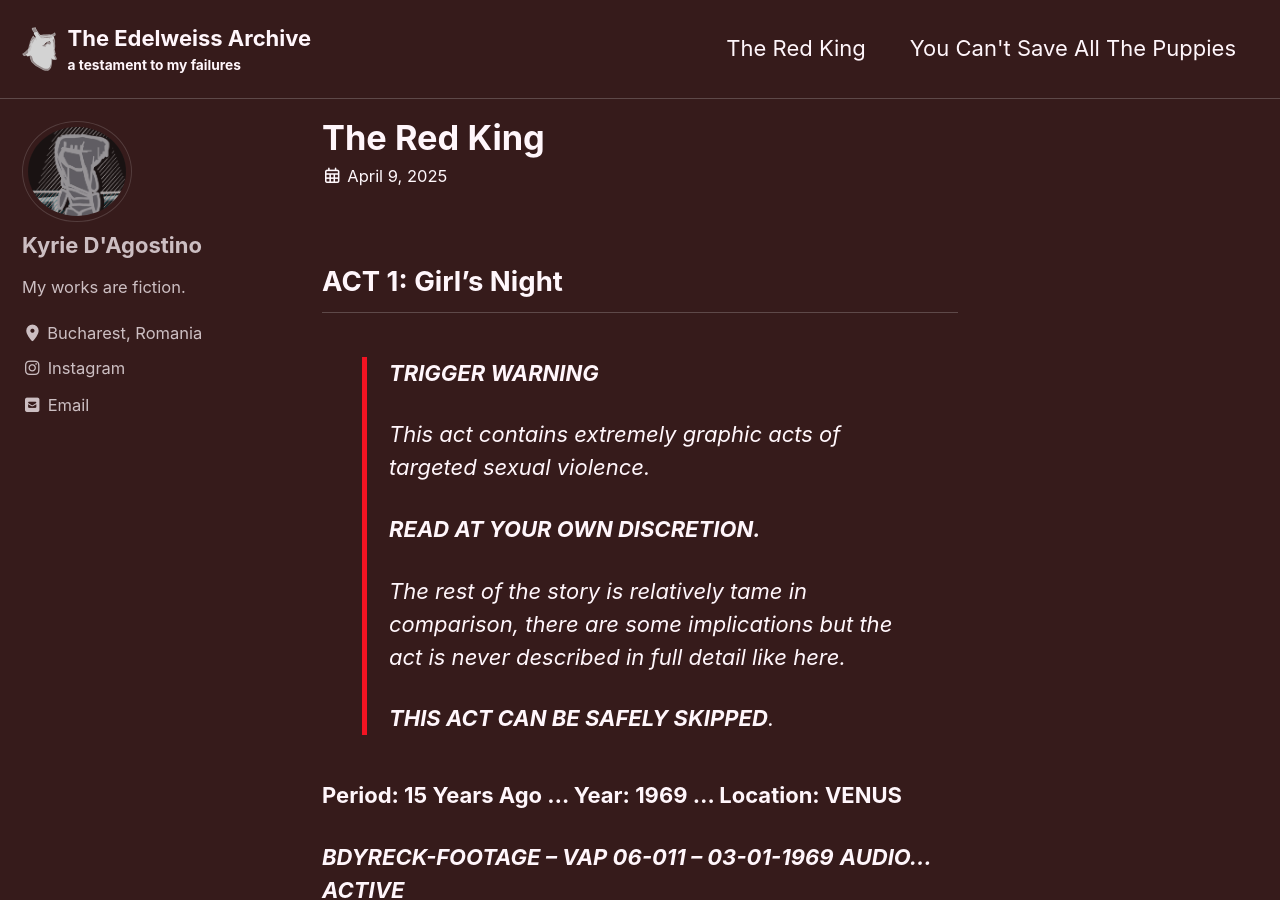
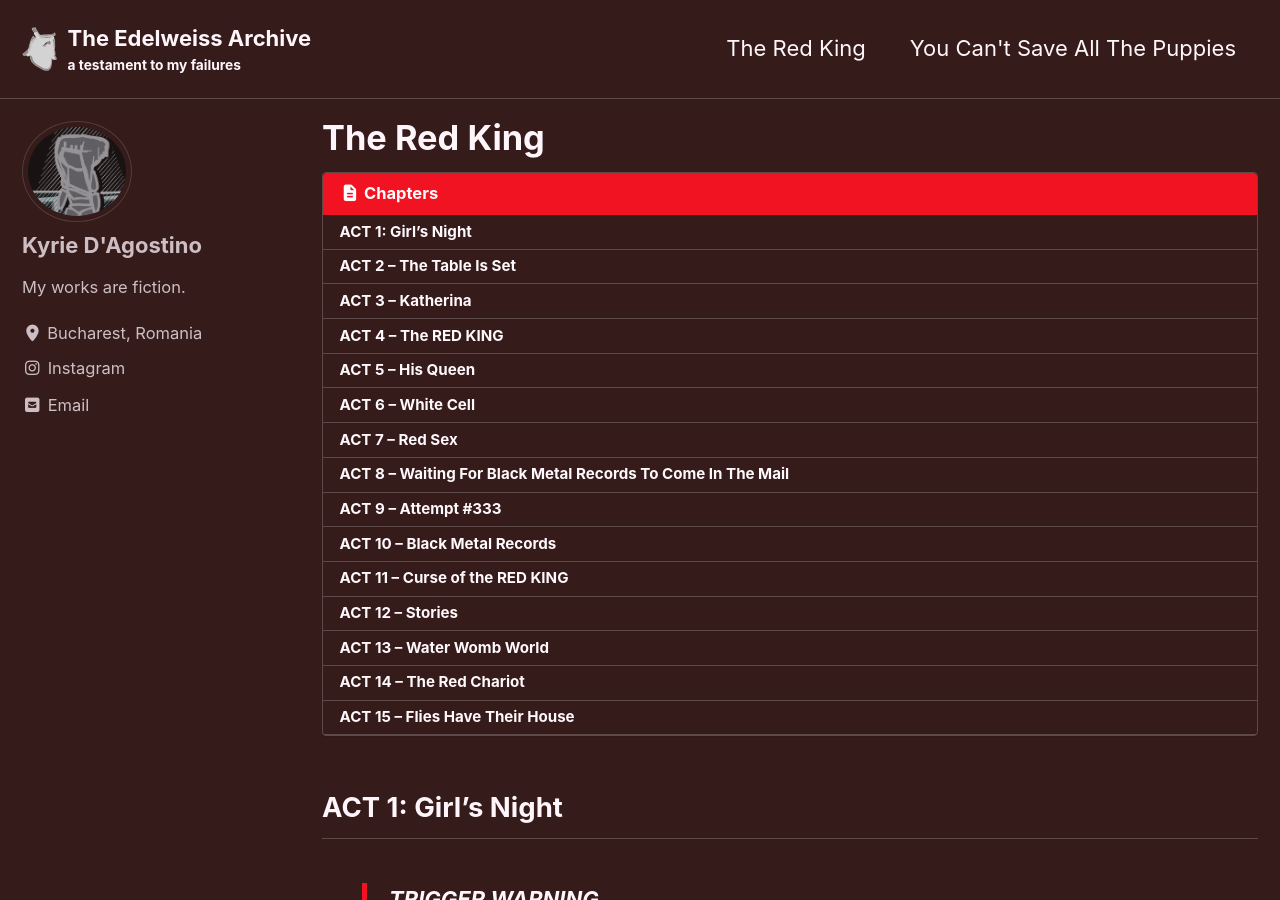
Before and after one commit to kyrie-edelweiss/edelweiss-archive, a Jekyll site: the page built from _posts/2025-04-09-the-red-king.md, in a window 1280 px wide and 900 px high. Built offline with Jekyll 4.4.1, drawn with Linux system fonts in a browser that asks for light colours; cached includes are drawn as plain includes; some of the changed text lies outside the part shown.

Commit message:
chapters to red king

```diff
--- a/_config.yml
+++ b/_config.yml
@@ -321,8 +321,8 @@ defaults:
       read_time: false
       comments: false
       share: false
-      related: true
-      show_date: true
+      related: false
+      show_date: false
  # _pages
   - scope:
       path: ""
@@ -331,4 +331,4 @@ defaults:
       layout: single
       author_profile: true
       read_time: false
-      show_date: true
+      show_date: false
--- a/_posts/2025-04-09-the-red-king.md
+++ b/_posts/2025-04-09-the-red-king.md
@@ -2,6 +2,9 @@
 title: The Red King
 excerpt: A fifteen-act tragedy.
 permalink: /red-king/
+classes: wide
+toc: true
+toc_label: Chapters
 ---
 ## ACT 1: Girl's Night
 
```
Also changed, not shown: _posts/2023-07-14-silver-angels.md (+2 -2 lines).
